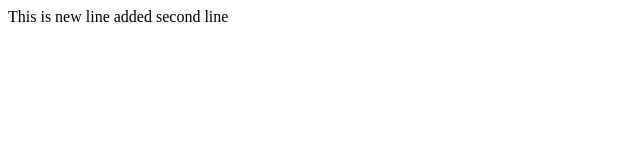
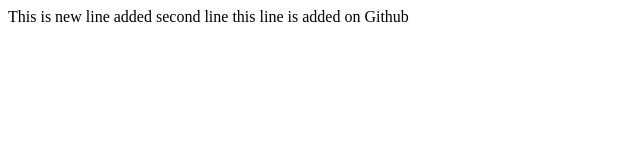
Before and after one commit to AlexVans85/first_test, a plain HTML site: page index.html in a window 1280 px wide. Shown: the whole page, without its empty margins (0-640 px from the left). Drawn offline with Linux system fonts and the light colour scheme.

Commit message:
Update index.html

```diff
--- a/index.html
+++ b/index.html
@@ -9,5 +9,7 @@
     This is new line
 
     added second line
+
+    this line is added on Github
 </body>
 </html>
```
